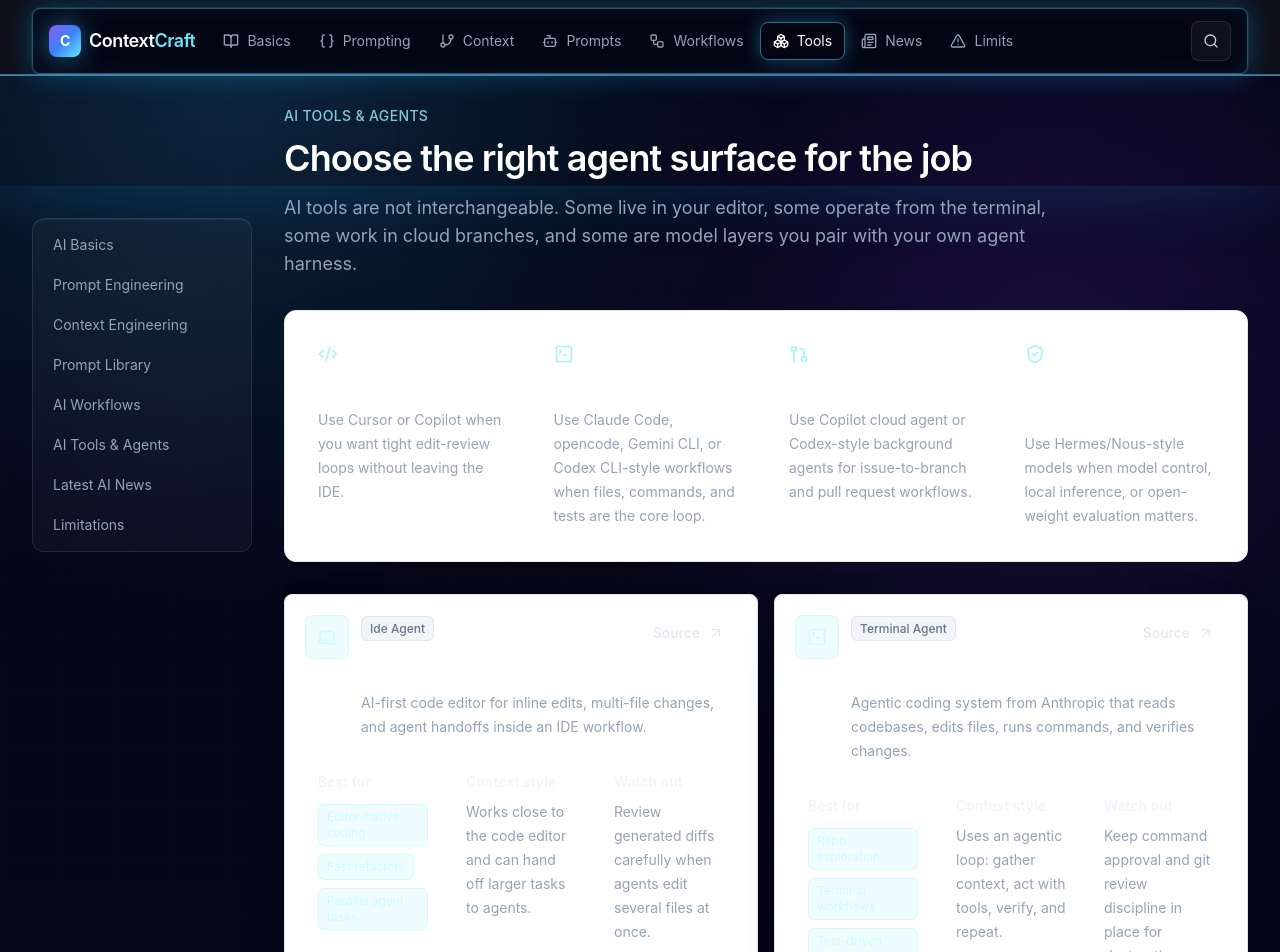
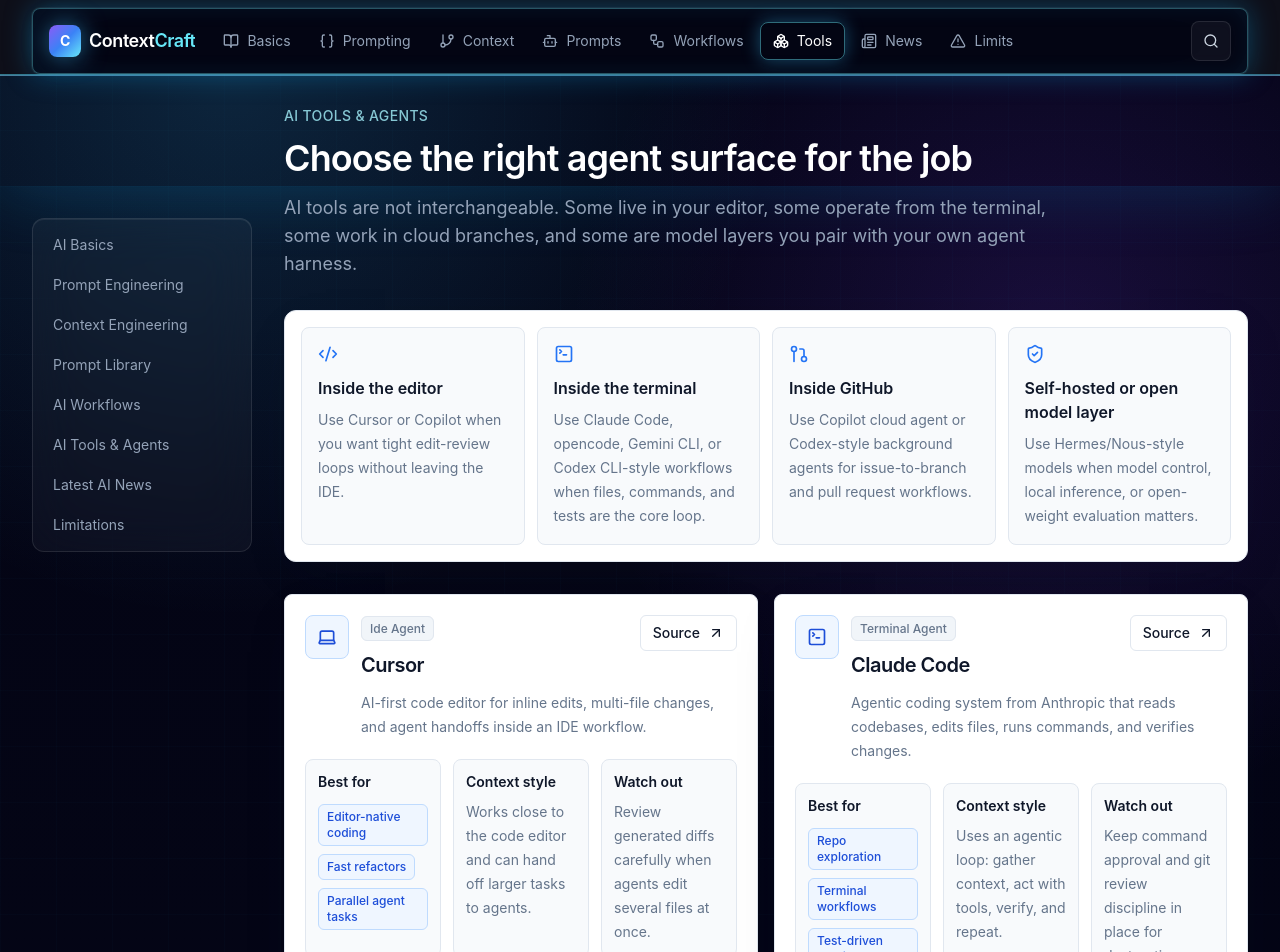
Before and after one commit to CodeByKhaleel/ContextCraft, a Next.js app: page /tools in a window 1280 px wide. Shown: the top 952 px of the page. Built offline with nearby package versions, Linux system fonts and the light colour scheme.

Commit message:
style: restyle AI tools page for light UI

```diff
--- a/app/tools/page.tsx
+++ b/app/tools/page.tsx
@@ -62,10 +62,10 @@ export default function ToolsPage() {
 
       <div className="glass-panel mb-8 grid gap-3 p-4 sm:grid-cols-2 xl:grid-cols-4">
         {playbooks.map((item) => (
-          <div key={item.title} className="rounded-lg border border-white/10 bg-white/[0.045] p-4">
-            <item.icon className="h-5 w-5 text-cyan-200" />
-            <h2 className="mt-3 font-semibold text-white">{item.title}</h2>
-            <p className="mt-2 text-sm leading-6 text-slate-400">{item.description}</p>
+          <div key={item.title} className="rounded-lg border border-border bg-muted/50 p-4">
+            <item.icon className="h-5 w-5 text-primary" />
+            <h2 className="mt-3 font-semibold text-foreground">{item.title}</h2>
+            <p className="mt-2 text-sm leading-6 text-muted-foreground">{item.description}</p>
           </div>
         ))}
       </div>
@@ -77,18 +77,18 @@ export default function ToolsPage() {
           return (
             <article key={tool.id} className="glass-card p-4 sm:p-5">
               <div className="flex items-start gap-3">
-                <span className="grid h-11 w-11 shrink-0 place-items-center rounded-lg border border-cyan-300/20 bg-cyan-300/10 text-cyan-100">
+                <span className="grid h-11 w-11 shrink-0 place-items-center rounded-lg border border-blue-200 bg-blue-50 text-blue-700">
                   <Icon className="h-5 w-5" />
                 </span>
                 <div className="min-w-0 flex-1">
                   <div className="flex flex-wrap items-start justify-between gap-3">
                     <div>
                       <span className="glass-chip">{titleCase(tool.category)}</span>
-                      <h2 className="mt-3 text-xl font-semibold tracking-tight text-white">{tool.name}</h2>
+                      <h2 className="mt-3 text-xl font-semibold tracking-tight text-foreground">{tool.name}</h2>
                     </div>
                     <Link
                       href={tool.href}
-                      className="inline-flex h-9 items-center gap-2 rounded-md border border-white/10 bg-white/[0.045] px-3 text-sm font-medium text-slate-200 transition hover:border-cyan-300/45 hover:bg-cyan-300/10 hover:text-cyan-100"
+                      className="inline-flex h-9 items-center gap-2 rounded-md border border-border bg-card px-3 text-sm font-medium text-foreground transition hover:border-blue-300 hover:bg-accent hover:text-accent-foreground"
                       target="_blank"
                       rel="noreferrer"
                     >
@@ -96,28 +96,28 @@ export default function ToolsPage() {
                       <ArrowUpRight className="h-4 w-4" />
                     </Link>
                   </div>
-                  <p className="mt-3 text-sm leading-6 text-slate-400">{tool.summary}</p>
+                  <p className="mt-3 text-sm leading-6 text-muted-foreground">{tool.summary}</p>
                 </div>
               </div>
 
               <div className="mt-5 grid gap-3 sm:grid-cols-3">
-                <div className="rounded-lg border border-white/10 bg-white/[0.035] p-3">
-                  <h3 className="text-sm font-semibold text-slate-100">Best for</h3>
+                <div className="rounded-lg border border-border bg-muted/50 p-3">
+                  <h3 className="text-sm font-semibold text-foreground">Best for</h3>
                   <div className="mt-3 flex flex-wrap gap-2">
                     {tool.bestFor.map((item) => (
-                      <span key={item} className="rounded-md border border-cyan-300/20 bg-cyan-300/10 px-2 py-1 text-xs text-cyan-100">
+                      <span key={item} className="rounded-md border border-blue-200 bg-blue-50 px-2 py-1 text-xs font-medium text-blue-700">
                         {item}
                       </span>
                     ))}
                   </div>
                 </div>
-                <div className="rounded-lg border border-white/10 bg-white/[0.035] p-3">
-                  <h3 className="text-sm font-semibold text-slate-100">Context style</h3>
-                  <p className="mt-2 text-sm leading-6 text-slate-400">{tool.contextStyle}</p>
+                <div className="rounded-lg border border-border bg-muted/50 p-3">
+                  <h3 className="text-sm font-semibold text-foreground">Context style</h3>
+                  <p className="mt-2 text-sm leading-6 text-muted-foreground">{tool.contextStyle}</p>
                 </div>
-                <div className="rounded-lg border border-white/10 bg-white/[0.035] p-3">
-                  <h3 className="text-sm font-semibold text-slate-100">Watch out</h3>
-                  <p className="mt-2 text-sm leading-6 text-slate-400">{tool.caution}</p>
+                <div className="rounded-lg border border-border bg-muted/50 p-3">
+                  <h3 className="text-sm font-semibold text-foreground">Watch out</h3>
+                  <p className="mt-2 text-sm leading-6 text-muted-foreground">{tool.caution}</p>
                 </div>
               </div>
             </article>
```
